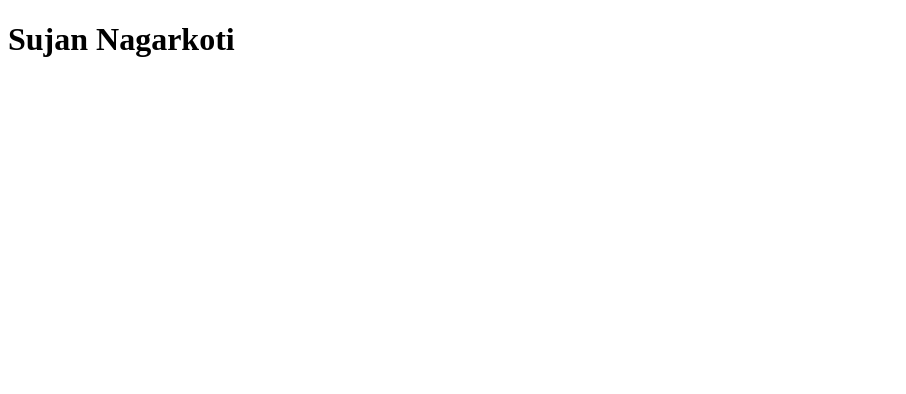
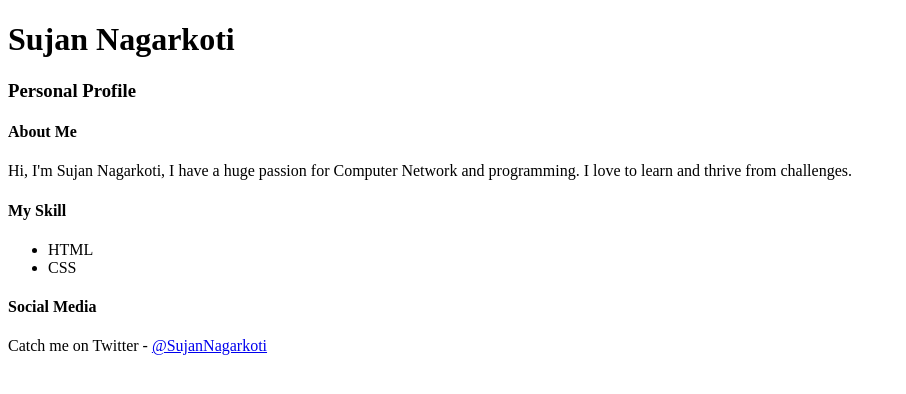
Before and after one commit to Suzan-N/suzan-n.github.io, a plain HTML site: page index.html in a window 1280 px wide. Shown: the whole page, without its empty margins (0-906 px from the left). Drawn offline with Linux system fonts and the light colour scheme.

Commit message:
Update the page

```diff
--- a/index.html
+++ b/index.html
@@ -1,9 +1,28 @@
 <!DOCTYPE html>
 <html>
 <head>
-	<title> Sujan Profile</title>
-</head>
 <body>
-<h1>Sujan Nagarkoti</h1>
+<div class="container">
+   <h1>Sujan Nagarkoti</h1>
+   <h3>Personal Profile</h3>
+   <a img src="image.jpg" alt="profile-picture" border="0" /></a>
+   <h4>About Me</h4>
+   <p>Hi, I'm Sujan Nagarkoti, I have a huge passion for Computer Network and programming. I love to learn and thrive from challenges.</p>
+   <h4>My Skill</h4>
+   <div class="listFlex">
+      <div>
+         <ul>
+
+            <li>HTML</li>
+            <li>CSS</li>
+         </ul>
+      </div>
+      <div>
+
+      </div>
+   </div>
+   <h4>Social Media</h4>
+   Catch me on Twitter - <a href="https://twitter.com/SujanNagarkoti">@SujanNagarkoti</a>
+</div>
 </body>
 </html>
```
Also changed, not shown: image.jpg (added), 1 other file.
